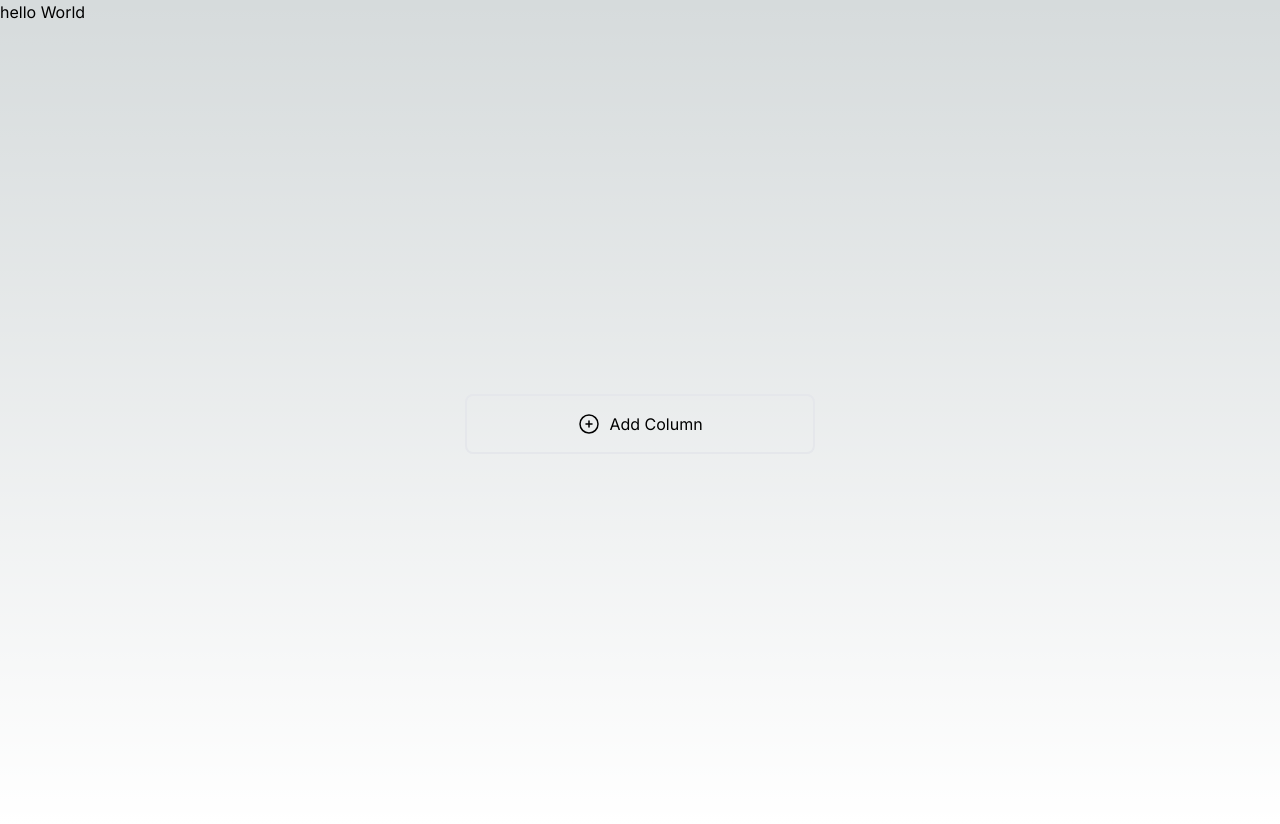
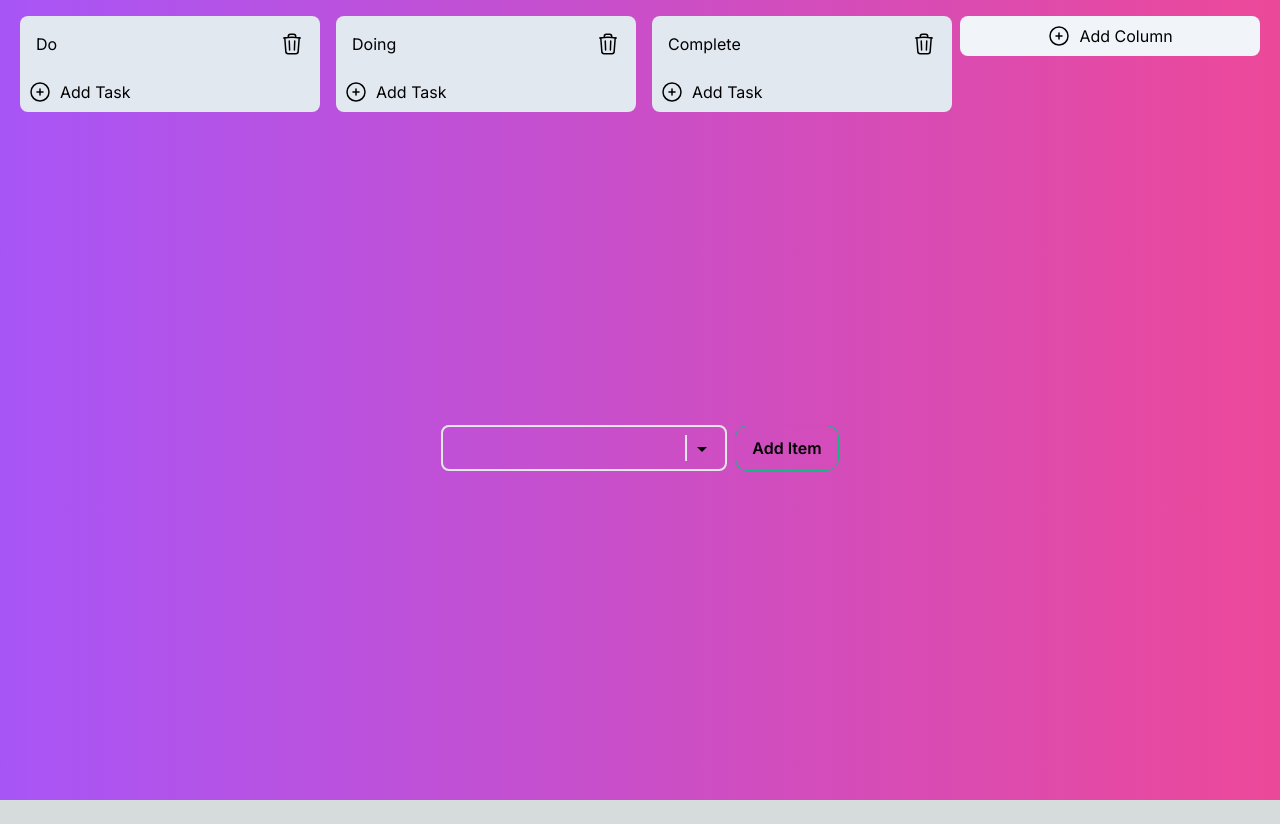
Before and after one commit to Sm9090/Drag-Drop, a Next.js app: page / in a window 1280 px wide. After the commit the page ends 800 px from the top, so only its background shows below. Built offline with nearby package versions, Linux system fonts and the light colour scheme.

Commit message:
Adding task in Particular column from input

```diff
--- a/package.json
+++ b/package.json
@@ -12,6 +12,10 @@
     "@dnd-kit/core": "^6.1.0",
     "@dnd-kit/sortable": "^8.0.0",
     "@dnd-kit/utilities": "^3.2.2",
+    "@emotion/react": "^11.11.4",
+    "@emotion/styled": "^11.11.0",
+    "@mui/icons-material": "^5.15.14",
+    "@mui/material": "^5.15.14",
     "next": "14.1.4",
     "react": "^18",
     "react-dom": "^18"
--- a/src/app/Components/ColumnContainer.tsx
+++ b/src/app/Components/ColumnContainer.tsx
@@ -1,29 +1,31 @@
-import React, { useMemo, useState } from 'react'
-import { Column, Id, Task } from './types/types'
-import TrashIcon from '../Icons/trashIcon'
 import { SortableContext, useSortable } from "@dnd-kit/sortable"
 import { CSS } from "@dnd-kit/utilities"
 import PlusIcon from '../Icons/plusIcon'
+import React, { useMemo, useState } from 'react'
+
+
+import { Column, Id, Task } from './types/types'
+import TrashIcon from '../Icons/trashIcon'
 import TaskContainer from './TaskContainer'
 
 
 interface Props {
     column: Column
     deleteColumn: (id: Id) => void
-    updateColumn: (id: Id , title: string) => void;
+    updateColumn: (id: Id, title: string) => void;
     deleteTask: (id: Id) => void
     createTask: (columnId: Id) => void;
-    updateTask: (id:Id ,content: string) => void
+    updateTask: (id: Id, content: string) => void
     task: Task[]
 
 }
 
 function ColumnContainer(props: Props) {
-    const { column, deleteColumn ,updateColumn ,createTask ,task ,deleteTask ,updateTask} = props
-    const [ editMode, setEditMode ] = useState(false)
-    const taskIds = useMemo(()=> {
+    const { column, deleteColumn, updateColumn, createTask, task, deleteTask, updateTask } = props
+    const [editMode, setEditMode] = useState(false)
+    const taskIds = useMemo(() => {
         return task.map(task => task.id)
-    },[task])
+    }, [task])
 
 
     const { setNodeRef, attributes, listeners, transform, transition, isDragging }: any = useSortable({
@@ -47,7 +49,7 @@ function ColumnContainer(props: Props) {
                 ref={setNodeRef}
                 style={style}
                 className='flex flex-col justify-between text-center
-              h-[400px] w-[300px] bg-emerald-500 opacity-60
+              h-[400px] w-[300px] bg-slate-300 opacity-60
               border-2 border-rose-500'
             >
                 {column.title}
@@ -61,21 +63,20 @@ function ColumnContainer(props: Props) {
 
 
     return (
-        <div className='flex flex-col justify-between text-center h-[400px] w-[300px] bg-emerald-500 opacity-100' ref={setNodeRef} style={style}>
+        <div className='flex flex-col justify-between text-center max-h-[400px] w-[300px] bg-slate-200 opacity-100 rounded-lg' ref={setNodeRef} style={style}>
             {/* column title */}
             <div className='flex justify-between p-2 m-2 cursor-grab' {...attributes} {...listeners}>
                 <div className='flex gap-2'>
-                    <div className=' rounded-full text-sm flex justify-center items-center  bg-slate-400 px-2 py-1'>0</div>
                     <div onClick={handleEditing}>
                         {editMode ? <input className='bg-transparent' type="text"
                             value={column.title}
-                        onChange={(e) =>updateColumn( column.id , e.target.value )}
-                         autoFocus onBlur={() =>{
+                            onChange={(e) => updateColumn(column.id, e.target.value)}
+                            autoFocus onBlur={() => {
                                 setEditMode(false)
-                        }} onKeyDown={(e) =>{
-                            if(e.key !== "Enter") return;
+                            }} onKeyDown={(e) => {
+                                if (e.key !== "Enter") return;
                                 setEditMode(false)
-                        }}/>
+                            }} />
                             :
                             column.title}
                     </div>
@@ -87,11 +88,11 @@ function ColumnContainer(props: Props) {
                 </button>
             </div>
             {/* //column task container */}
-            <div className='h-full'>
+            <div className='overflow-y-auto'>
                 <SortableContext items={taskIds}>
-                {task.map((task)=>{
-                   return <div  className='' >
-                   <TaskContainer  key={task.id} task={task} deleteTask={deleteTask} updateTask={updateTask}/>
+                    {task.map((task) => {
+                        return <div className='' >
+                            <TaskContainer key={task.id} task={task} deleteTask={deleteTask} updateTask={updateTask} />
                         </div>
                     })}
                 </SortableContext>
@@ -101,7 +102,7 @@ function ColumnContainer(props: Props) {
                 <button
                     onClick={() => {
                         createTask(column.id)
-                    console.log('Add Task',column.id)
+                        console.log('Add Task', column.id)
                     }}
                     className='flex gap-2 items-center  justify-center'>
                     <PlusIcon />
--- /dev/null
+++ b/src/app/Components/Input.tsx
@@ -0,0 +1,64 @@
+'use client'
+import { useState } from 'react';
+import React from 'react'
+import ArrowDropDownIcon from '@mui/icons-material/ArrowDropDown';
+
+interface InputProps {
+    onAddItem: (text: string, selectedOption: string) => void;
+}
+
+function Input({ onAddItem }: InputProps) {
+    const [toggleMenu, setToggleMenu] = useState<boolean>(false)
+    const [text, setText] = useState<string>("")
+    const [selectedOption, setSelectedOption] = useState<string>("")
+
+    const handleMenu = () => {
+        setToggleMenu(!toggleMenu)
+    }
+
+    const handleInputValue = (e: React.ChangeEvent<HTMLInputElement>) => {
+        const value = e.target.value
+        setText(value)
+    }
+
+    const handleOptionSelect = (option: string) => {
+        setSelectedOption(option)
+        setToggleMenu(false)
+    }
+
+    const addItemToCard = () => {
+        if (text.trim() !== "" && selectedOption !== "") {
+            onAddItem(text, selectedOption)
+            setText("")
+            setSelectedOption("")
+        }
+    }
+    return (
+        <div>
+            <div className='w-max' >
+                <div className=' flex'>
+                    <div className='border-2 rounded-lg p-2 '>
+                        <input type="text" onChange={handleInputValue} className='border-0 bg-transparent outline-none' value={text} />
+                        <button onClick={handleMenu} className='w-8 border-l-2'>
+                            <ArrowDropDownIcon />
+                        </button>
+                    </div>
+                    <button onClick={addItemToCard} className="bg-transparent hover:bg-emerald-500  font-semibold hover:text-white py-2 px-4 border border-emerald-500 hover:border-transparent rounded-xl ml-2">
+                        Add Item
+                    </button>
+                </div>
+                {toggleMenu &&
+                    <div className='relative w-full m-0.5 '>
+                        <ul className='absolute right-0 bg-white p-2 z-10 mt-2 w-56 origin-top-right rounded-md bg-white shadow-lg ring-1 ring-black ring-opacity-5 focus:outline-none'>
+                            <li onClick={() => { handleOptionSelect("Do") }} className='border-b-2 mb-1 p-2 text-sm hover:bg-gray-100 rounded-md'>Do</li>
+                            <li onClick={() => { handleOptionSelect("Doing") }} className='border-b-2 mb-1 p-2 text-sm hover:bg-gray-100 rounded-md'>Doing</li>
+                            <li onClick={() => { handleOptionSelect("Complete") }} className='border-b-2 mb-1 p-2 text-sm hover:bg-gray-100 rounded-md'>Complete</li>
+                        </ul>
+                    </div>
+                }
+            </div>
+        </div>
+    )
+}
+
+export default Input
--- a/src/app/Components/KanbanBoard.tsx
+++ b/src/app/Components/KanbanBoard.tsx
@@ -2,20 +2,25 @@
 import React, { useMemo, useState } from 'react'
 import { DndContext, DragOverlay, useSensors, useSensor, PointerSensor, DragOverEvent, DragEndEvent, DragStartEvent } from '@dnd-kit/core'
 import { SortableContext, arrayMove } from '@dnd-kit/sortable';
+import { createPortal } from 'react-dom';
 
 import PlusIcon from '../Icons/plusIcon'
 import { Column, Id, Task } from './types/types'
 import ColumnContainer from './ColumnContainer'
-import { createPortal } from 'react-dom';
 import TaskContainer from './TaskContainer';
+import Input from './Input';
 
 
 function KanbanBoard() {
 
-    const [columns, setColumns] = useState<Column[]>([])
+    const [columns, setColumns] = useState<Column[]>([
+        { id: 1, title: "Do" },
+        { id: 2, title: "Doing" },
+        { id: 3, title: "Complete" },
+    ])
     const [task, setTasks] = useState<Task[]>([])
     const [activeColumn, setActiveColumn] = useState<Column | null>()
-    const [activeTask ,setActiveTask] = useState<Task | null>()
+    const [activeTask, setActiveTask] = useState<Task | null>()
 
     const columnId = useMemo(() => columns.map((col) => col.id), [columns])
     console.log('columnId ==>', columnId)
@@ -28,15 +33,28 @@ function KanbanBoard() {
         })
     )
 
+    function onAddItem(text: string, selectedOption: string) {
+        const selectedColumn = columns.find(column => column.title === selectedOption);
+        if (selectedColumn) {
+            const newTask: Task = {
+                id: Math.ceil(Math.random() * 10000),
+                columnId: selectedColumn.id,
+                content: text
+            };
+            setTasks(prevTasks => [...prevTasks, newTask]);
+        }
+
+    }
+
     function deleteTask(id: Id) {
         const newTask = task.filter((task) => task.id !== id)
         setTasks(newTask)
     }
 
-    function updateTask(id:Id , content:string){
-        const newTask = task.map((task) =>{
-            if(task.id !== id) return task;
-            return {...task , content}
+    function updateTask(id: Id, content: string) {
+        const newTask = task.map((task) => {
+            if (task.id !== id) return task;
+            return { ...task, content }
         })
         setTasks(newTask)
     }
@@ -75,7 +93,7 @@ function KanbanBoard() {
         const filteredColumn = columns.filter(col => col.id !== id)
         setColumns(filteredColumn)
 
-        const newTask = task.filter((t)   => t.columnId !== id)
+        const newTask = task.filter((t) => t.columnId !== id)
         setTasks(newTask)
     }
 
@@ -122,7 +140,7 @@ function KanbanBoard() {
 
     }
 
-    function onDragOver(event :DragOverEvent){
+    function onDragOver(event: DragOverEvent) {
         const { over, active } = event
         if (!over) return;
 
@@ -134,7 +152,7 @@ function KanbanBoard() {
         const isActiveTask = active.data.current?.type === "Task"
         const isOverTask = over.data.current?.type === "Task"
 
-        if(!isActiveTask) return;
+        if (!isActiveTask) return;
 
         if (isActiveTask && isOverTask) {
             setTasks((tasks) => {
@@ -142,7 +160,6 @@ function KanbanBoard() {
                 const overIndex = tasks.findIndex((t) => t.id === overId);
 
                 if (tasks[activeIndex].columnId != tasks[overIndex].columnId) {
-                // Fix introduced after video recording
                     tasks[activeIndex].columnId = tasks[overIndex].columnId;
                     return arrayMove(tasks, activeIndex, overIndex - 1);
                 }
@@ -154,9 +171,9 @@ function KanbanBoard() {
 
         const isOverAColumn = over.data.current?.type === "Column"
 
-        if(isActiveTask === isOverAColumn){
-         setTasks( (task) => {
-                const activeIndex = task.findIndex(t=> t.id === activeId)
+        if (isActiveTask === isOverAColumn) {
+            setTasks((task) => {
+                const activeIndex = task.findIndex(t => t.id === activeId)
 
                 task[activeIndex].columnId = overId;
                 console.log("DROPPING TASK OVER COLUMN", { activeIndex });
@@ -169,7 +186,7 @@ function KanbanBoard() {
     }
 
     return (
-        <div className='m-auto flex justify-center items-center w-full min-h-screen px=[40px] overflow-x-auto overflow-y-hidden'>
+        <div className='m-auto flex  flex-wrap justify-center p-4 w-full min-h-screen px=[40px] overflow-x-auto overflow-y-hidden   bg-gradient-to-r from-purple-500 to-pink-500'>
             <DndContext sensors={sensor} onDragStart={onDragStart} onDragEnd={onDragEnd} onDragOver={onDragOver}>
                 <div>
                     <div className='flex gap-4'>
@@ -189,11 +206,14 @@ function KanbanBoard() {
                 </div>
                 <button
                     onClick={createNewColumn}
-                    className='flex gap-2 justify-center items-center  rounded-lg w-[350px] h-[60px] border-2 hover:ring-2 min-w-[350px]'
+                    className='flex gap-2 justify-center items-center ml-2 rounded-lg w-[300px] h-[40px] bg-slate-100 hover:bg-slate-200'
                 >
                     <PlusIcon />
                     Add Column
                 </button>
+                <div>
+                    <Input onAddItem={onAddItem} />
+                </div>
                 {createPortal(
                     <DragOverlay>
                         {activeColumn && <ColumnContainer column={activeColumn} deleteColumn={deleteColumn} updateColumn={updateColumn}
@@ -203,7 +223,7 @@ function KanbanBoard() {
                             task={task.filter((task) => task.columnId === activeColumn.id)}
                         />
                         }
-                        {activeTask && <TaskContainer  task={activeTask} deleteTask={deleteTask} updateTask={updateTask} />}
+                        {activeTask && <TaskContainer task={activeTask} deleteTask={deleteTask} updateTask={updateTask} />}
                     </DragOverlay>,
                     document.body
                 )}
--- a/src/app/page.tsx
+++ b/src/app/page.tsx
@@ -4,7 +4,6 @@ import KanbanBoard from "./Components/KanbanBoard";
 export default function Home() {
   return (
     <div>
-    <h2>hello World</h2>
     <KanbanBoard />
     </div>
   );
```
Also changed, not shown: src/app/Components/TaskContainer.tsx (+7 -7 lines), 1 other file (tests, documents, lock files or other folders). Lines whose indentation alone changed are shown as unchanged.
